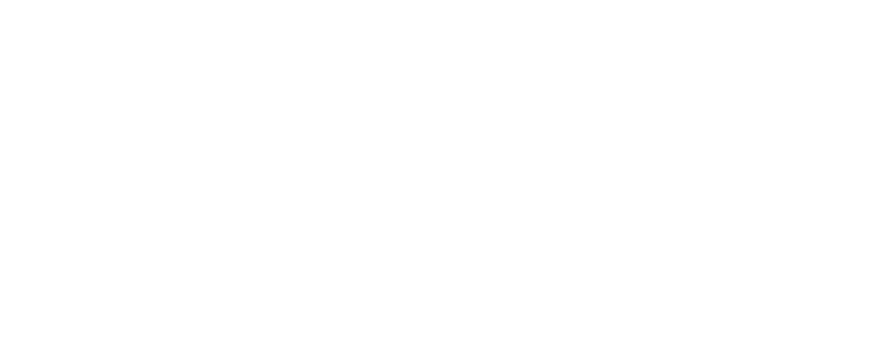
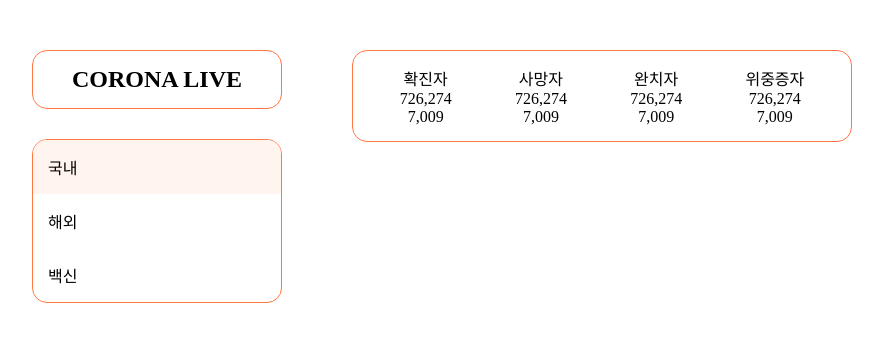
Before and after one commit to breathinssum/covid-live, a React (Create React App) app: page / in a window 1280 px wide. Shown: the top 342 px of the page, without its empty margins (198-1081 px from the left). Built offline with nearby package versions, Linux system fonts and the light colour scheme.

Commit message:
레이아웃 설정

```diff
--- a/src/App.tsx
+++ b/src/App.tsx
@@ -1,10 +1,15 @@
 import React from 'react';
-
+import Sidebar from './Components/Sidebar';
+import Summary from './Components/Summary';
+import "./index.css"
 
 function App() {
   return (
     <div className="App">
-
+      <Sidebar/>
+      <section>
+        <Summary/>
+      </section>
     </div>
   );
 }
--- /dev/null
+++ b/src/Components/Sidebar/Sidebar.tsx
@@ -0,0 +1,22 @@
+import "./style.css"
+
+
+const Sidebar = () => {
+    return (
+        <aside>
+            <header>
+                <h1>
+                    CORONA LIVE
+                </h1>
+            </header>
+            <ul>
+                <li className="selected">국내</li>
+                <li>해외</li>
+                <li>백신</li>
+            </ul>
+        </aside>
+    )
+
+}
+
+export default Sidebar
--- /dev/null
+++ b/src/Components/Sidebar/index.ts
@@ -0,0 +1 @@
+export { default } from './Sidebar'
--- /dev/null
+++ b/src/Components/Sidebar/style.css
@@ -0,0 +1,31 @@
+aside {
+    width: 250px;
+    display: flex;
+    flex-flow: column;
+    gap: 30px;
+}
+
+aside header {
+    border : 1px solid rgb(255, 119, 65);
+    display: flex;
+    justify-content: center;
+    align-items: center;
+    padding: 15px;
+    border-radius: 15px;
+}
+
+aside ul {
+    border : 1px solid rgb(255, 119, 65);
+    border-radius: 15px;
+}
+
+aside li {
+    list-style: none;
+    padding: 15px;
+
+}
+
+aside li.selected {
+    background-color: seashell;
+
+}
--- /dev/null
+++ b/src/Components/Summary/Summary.tsx
@@ -0,0 +1,37 @@
+import "./style.css"
+
+const Summary = () => {
+    return (
+        <article className="summary">
+           <ul>
+               <li>
+                   <div className="title">확진자</div>
+                   <div className="count">726,274</div>
+                   <div className="compare">7,009</div>
+
+                </li>
+                <li>
+                   <div className="title">사망자</div>
+                   <div className="count">726,274</div>
+                   <div className="compare">7,009</div>
+
+                </li>
+                <li>
+                   <div className="title">완치자</div>
+                   <div className="count">726,274</div>
+                   <div className="compare">7,009</div>
+
+                </li>
+                <li>
+                   <div className="title">위중증자</div>
+                   <div className="count">726,274</div>
+                   <div className="compare">7,009</div>
+
+                </li>
+
+           </ul>
+        </article>
+    )
+}
+
+export default Summary
--- /dev/null
+++ b/src/Components/Summary/index.ts
@@ -0,0 +1 @@
+export { default } from './Summary'
--- /dev/null
+++ b/src/Components/Summary/style.css
@@ -0,0 +1,17 @@
+
+.summary {
+    border : 1px solid rgb(255, 119, 65);
+    padding: 15px;
+    border-radius: 15px;
+}
+
+.summary ul {
+    display: flex;
+    justify-content: space-around;
+}
+
+.summary ul li {
+    display: flex;
+    flex-flow: column;
+    align-items: center;
+}
--- /dev/null
+++ b/src/index.css
@@ -0,0 +1,21 @@
+*{
+    margin: 0;
+    padding : 0;
+    overflow: hidden;
+}
+
+#root {
+    margin : 0 auto;
+    display: flex;
+}
+
+.App {
+    margin: 0 auto;
+    display: flex;
+    margin-top: 50px;
+    gap: 70px;
+}
+
+section {
+    width: 500px;
+}
```
